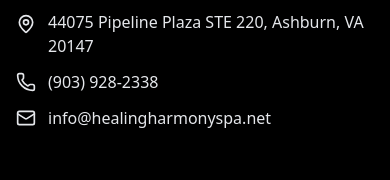
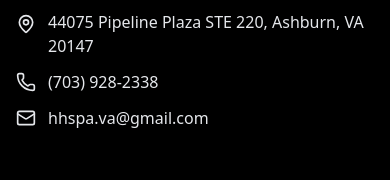
Before and after one commit to guanfei24/web-spa, a Next.js app: page / in a window 390 px wide. Shown: the part 4575-4755 px from the top of the page. Built offline with nearby package versions, Linux system fonts and the light colour scheme; no server answers.

Commit message:
update phone number and email

```diff
--- a/src/components/Footer.tsx
+++ b/src/components/Footer.tsx
@@ -65,11 +65,11 @@
               </li>
               <li className="flex items-center">
                 <Phone className="h-5 w-5 mr-3 text-gold" />
-                <span>(903) 928-2338</span>
+                <span>(703) 928-2338</span>
               </li>
               <li className="flex items-center">
                 <Mail className="h-5 w-5 mr-3 text-gold" />
-                <span>info@healingharmonyspa.net</span>
+                <span>hhspa.va@gmail.com</span>
               </li>
             </ul>
           </div>
```
